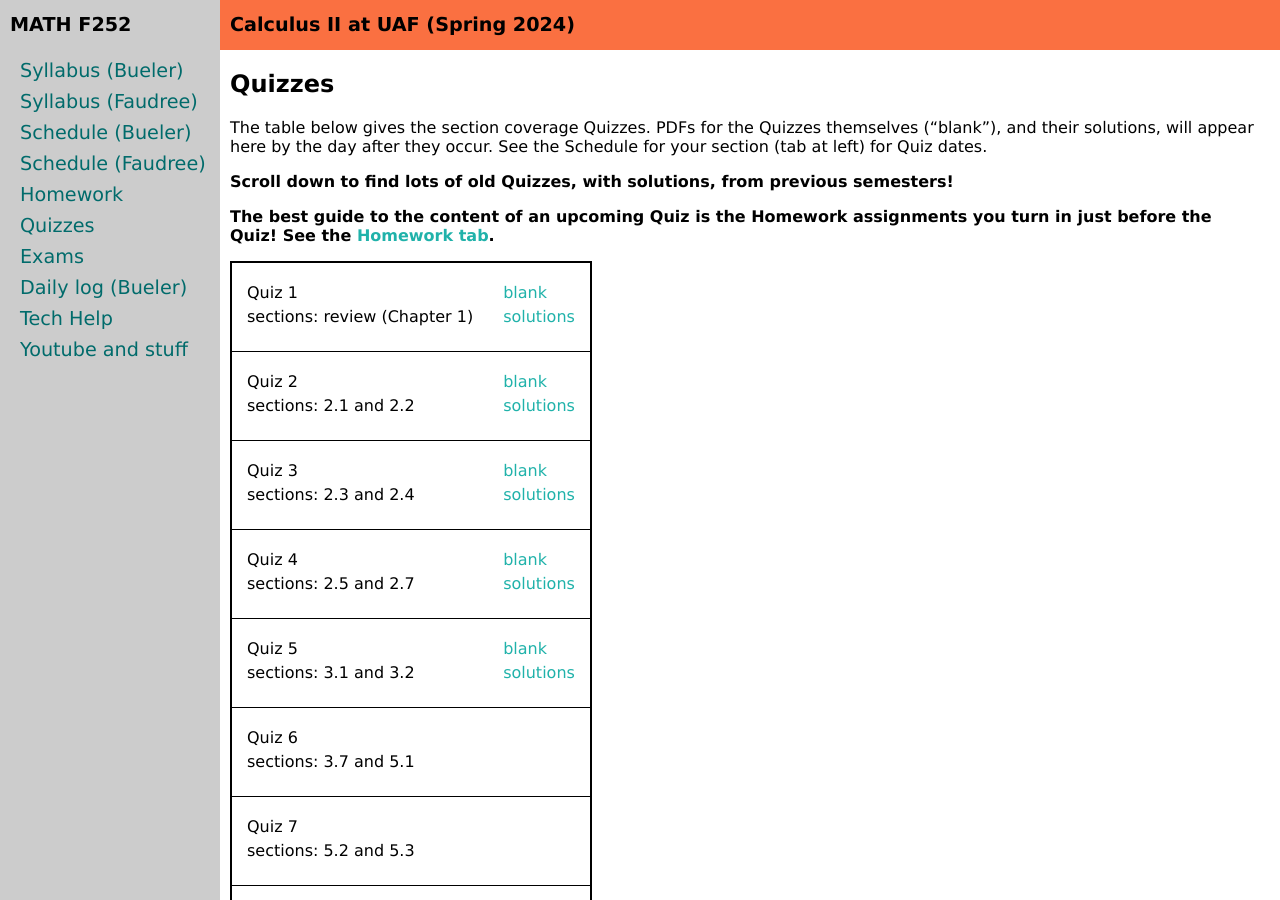
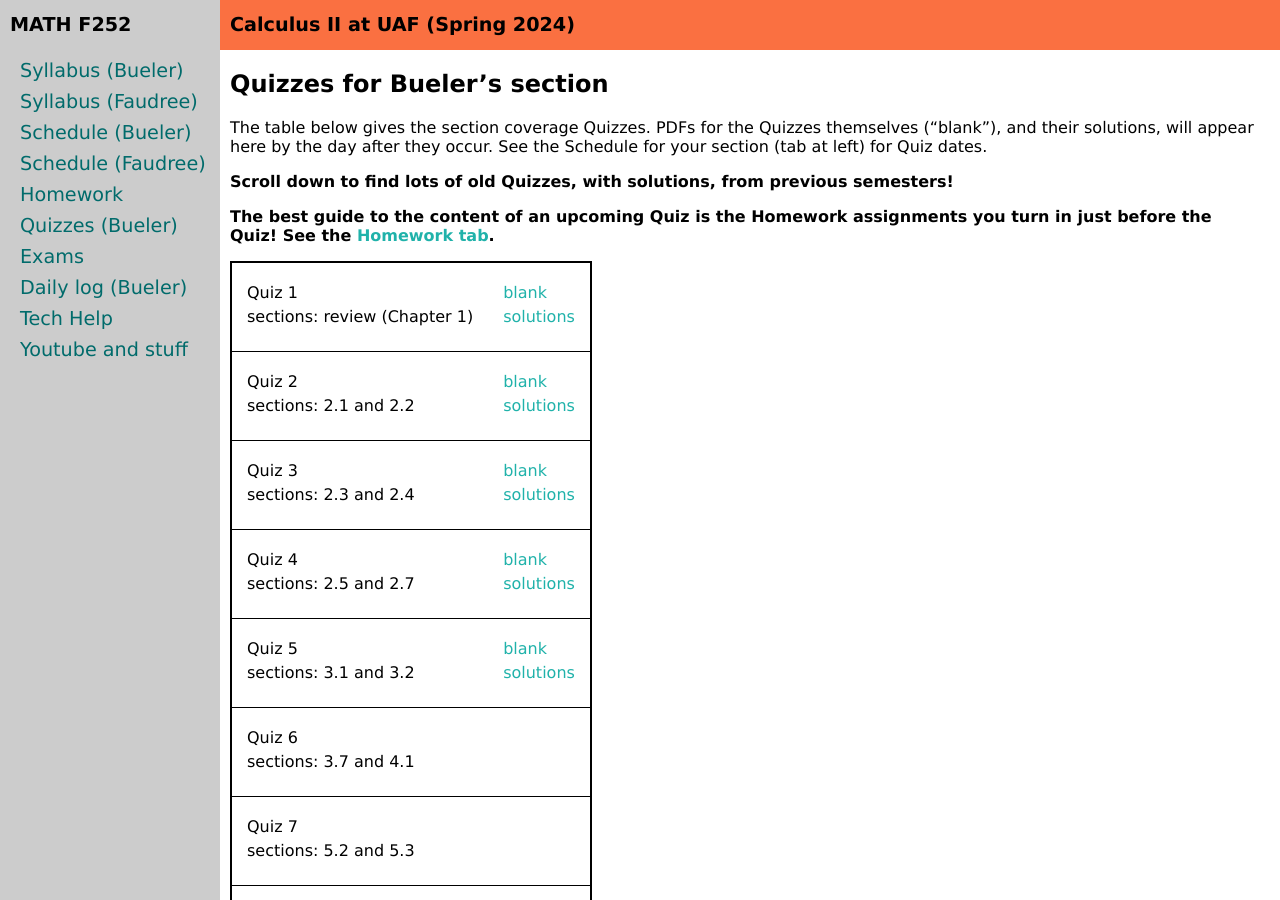
Before and after one commit to uaf-math/calc2, a Jekyll site: the page built from quizzes.md, in a window 1280 px wide and 900 px high. Built offline with Jekyll 4.4.1, drawn with Linux system fonts in a browser that asks for light colours.

Commit message:
clarify that Quizzes tab is for Bueler section

```diff
--- a/_data/quizzes.yml
+++ b/_data/quizzes.yml
@@ -22,7 +22,7 @@ quizzes:
   blank: Bueler/quiz5.pdf
   solutions: Bueler/quiz5solns.pdf
 - name: Quiz 6
-  sections: 3.7 and 5.1
+  sections: 3.7 and 4.1
 - name: Quiz 7
   sections: 5.2 and 5.3
 - name: Quiz 8
--- a/_data/toc.yaml
+++ b/_data/toc.yaml
@@ -17,7 +17,7 @@ docs:
 - title: Homework
   url: homework.html
 
-- title: Quizzes
+- title: Quizzes (Bueler)
   url: quizzes.html
 
 - title: Exams
--- a/quizzes.md
+++ b/quizzes.md
@@ -3,7 +3,7 @@ layout: course-page
 title: Quizzes
 ---
 
-## Quizzes
+## Quizzes for Bueler's section
 
 The table below gives the section coverage Quizzes.  PDFs for the Quizzes themselves ("blank"), and their solutions, will appear here by the day after they occur.  See the Schedule for your section (tab at left) for Quiz dates.
 
```
